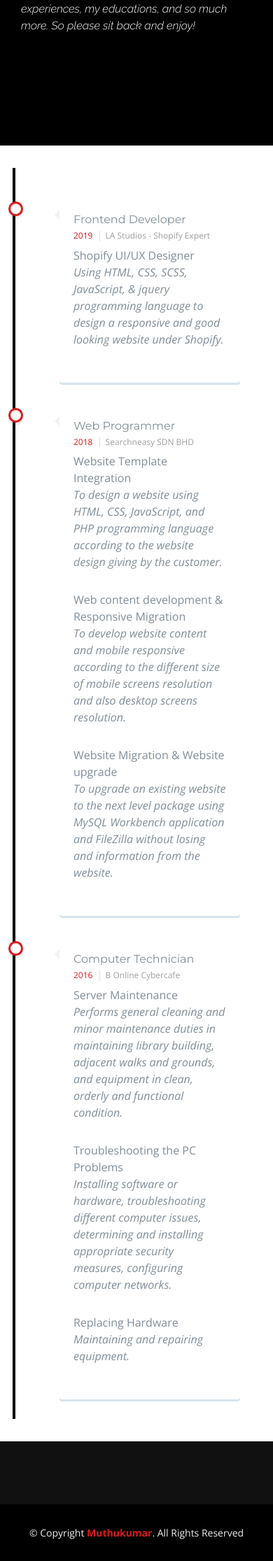
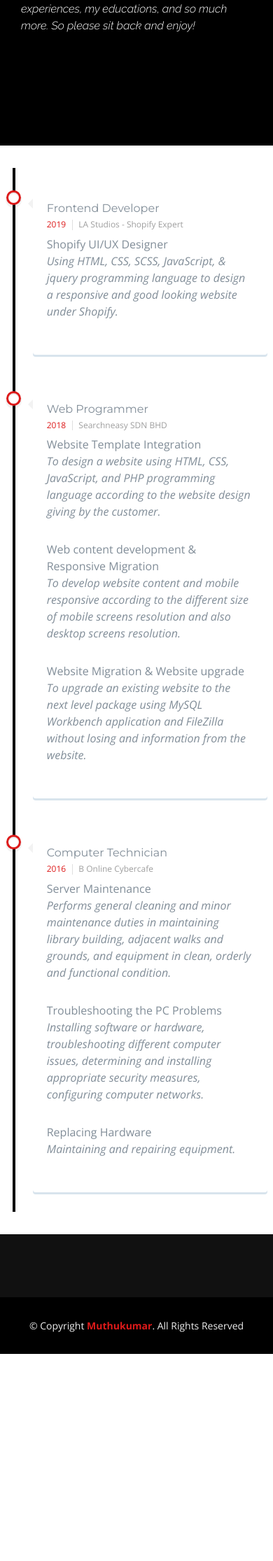
Before and after one commit to eziokumar/kumar.github.io, a PHP site: page / in a window 390 px wide. Shown: the part 636-2867 px from the top of the page at 70% size. After the commit the page ends 2571 px from the top, so only its background shows below. Run offline with PHP 8.4, Linux system fonts and the light colour scheme.

Commit message:
Update stylesheet2.css

```diff
--- a/css/stylesheet2.css
+++ b/css/stylesheet2.css
@@ -62,13 +62,10 @@
       margin-left: calc(1% - 0px);
       will-change: transform;
       position: relative;
-      right: 35px;
       top: 7px;
     }
 
     .cd-timeline__block{
-      width: 80%;
-      margin: 1em auto;
       padding: 0.5em;
     }
   }
```
